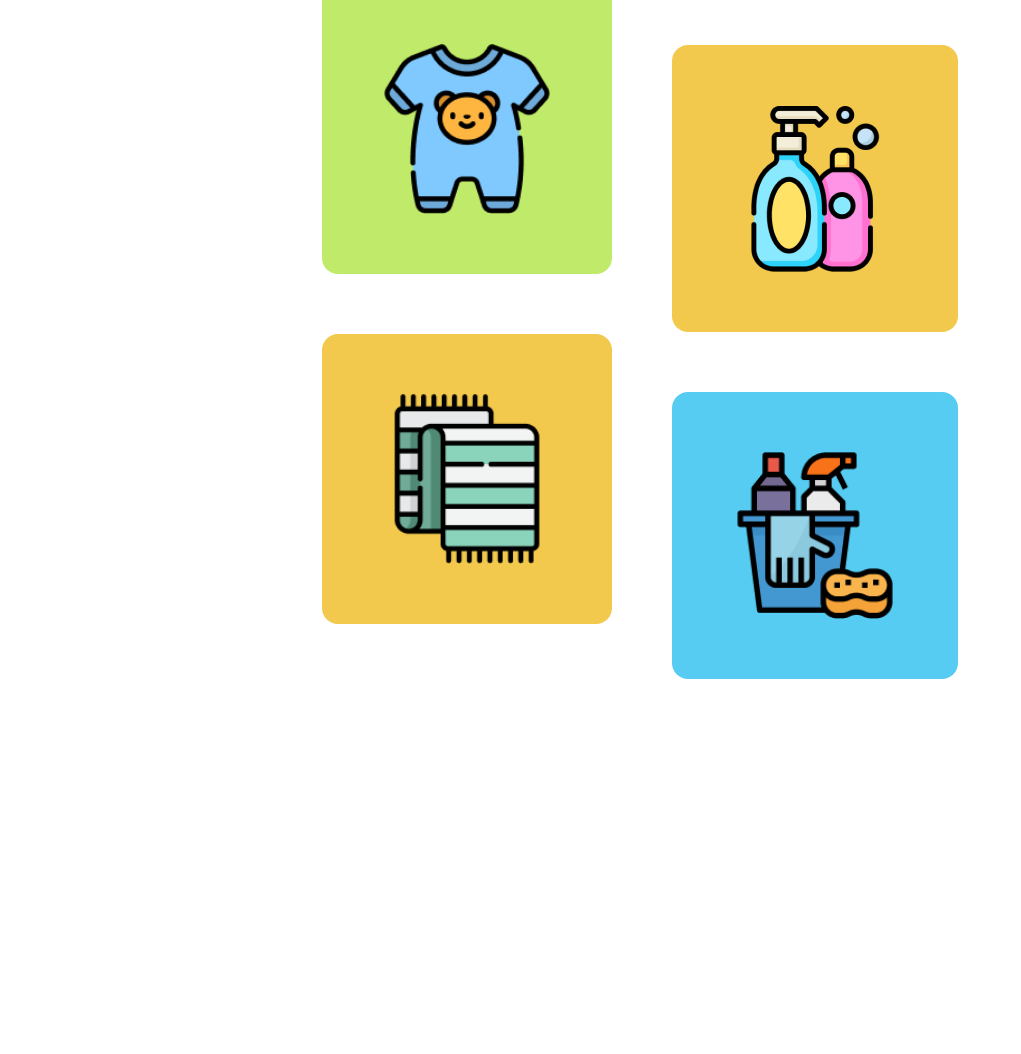
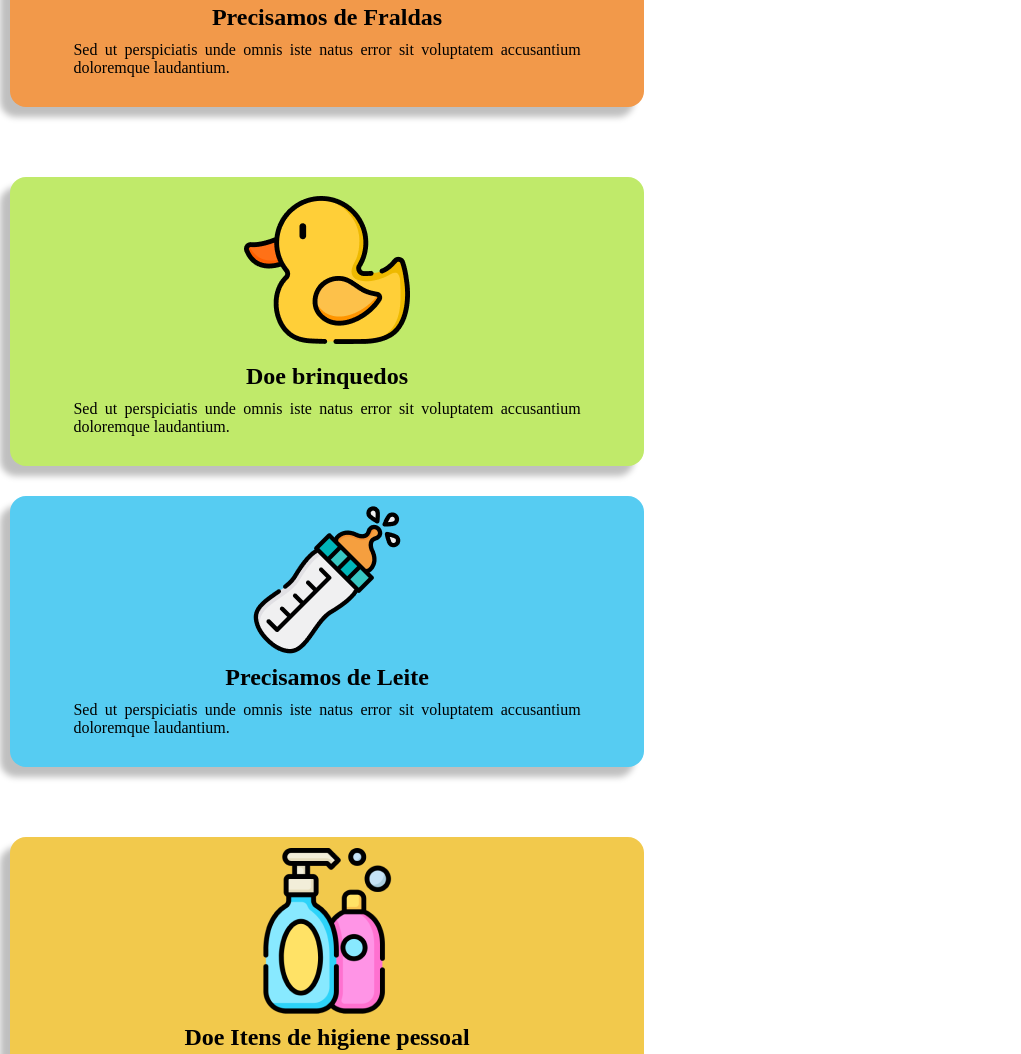
Before and after one commit to hugoharan/Lar-cristao, a plain HTML site: page Index.html in a window 1280 px wide. Shown: the part 2072-3126 px from the top of the page, without its empty margins (0-1021 px from the left). Before the commit the page ends 2781 px from the top, so only its background shows below. Drawn offline with Linux system fonts and the light colour scheme.

Commit message:
Alterou página de Layout

```diff
--- a/Index.html
+++ b/Index.html
@@ -7,6 +7,7 @@
     <link rel="stylesheet" href="index_style.css">
 </head>
 <body>
+
     <header class="flex_row">
         <div class="flex_column">
             <h1 id="titulo">Consectetur adipiscing incididunt ut labore et dolor</h1>
@@ -16,6 +17,7 @@
              <img src="Logo.png" style="padding: 10px;">
         </div>
     </header>
+
     <section id="c1">
         <div>
             <img src="retangulo.png">
@@ -27,6 +29,7 @@
             <button  class="button2" style="vertical-align:middle">QUERO AJUDAR</button>
         </div>
     </section>
+
     <section id="c2">
         <div class="c2_cont">
             <div><img src="Ursinho.png"></div>
@@ -50,45 +53,60 @@
             </div>
         </div>
     </section>
+
     <div class="video">
         <img src="Vídeo.png" style="width: 70%;">
     </div>
-    <section class="A_principal">
-        <div class="A1">
-            <div style="border-radius: 16px; background-color: #F2994A;">
-                <img src="Baby.png" >
-                <h1></h1>
+
+    <section class="A_principal" style="margin-top: 50px;">
+        <div class="A_sec" style="background: #F2994A; box-shadow: -10px 10px 6px rgba(0, 0, 0, 0.25); align-self: flex-start;">
+            <img src="Baby.png" style="margin: 10px;">
+            <h1>Precisamos de Fraldas</h1>
+            <p>Sed ut perspiciatis unde omnis iste natus error sit voluptatem accusantium doloremque laudantium.</p>
         </div>
-            <div style="border-radius: 16px; background-color: #56CCF2;">
-                <img src="mamadeira.png" alt="">
-                <h1></h1>
+        <div class="A_sec" style="background: #C0EA6A; box-shadow: -10px 10px 6px rgba(0, 0, 0, 0.25); align-self: flex-end;margin-top: 70px;">
+            <img src="patinho.png" style="margin: 10px;">
+            <h1>Doe brinquedos</h1>
+            <p>Sed ut perspiciatis unde omnis iste natus error sit voluptatem accusantium doloremque laudantium.</p>
         </div>
-            <div style="border-radius: 16px; background-color:  #C0EA6A;">
-                <img src="roupinha.png" alt="">
-                <h1></h1>
+    </section>
+
+    <section class="A_principal" style="margin-top: 30px;">
+        <div class="A_sec" style="background: #56CCF2; box-shadow: -10px 10px 6px rgba(0, 0, 0, 0.25); align-self: flex-start;">
+            <img src="mamadeira.png" style="margin: 10px;">
+            <h1>Precisamos de Leite</h1>
+            <p>Sed ut perspiciatis unde omnis iste natus error sit voluptatem accusantium doloremque laudantium.</p>
         </div>
-            <div style="border-radius: 16px; background-color: #F2C94C;">
-                <img src="cobertor.png" alt="">
-                <h1></h1>
+        <div class="A_sec" style="background: #F2C94C; box-shadow: -10px 10px 6px rgba(0, 0, 0, 0.25); align-self: flex-end;margin-top: 70px;">
+            <img src="sabao.png" style="margin: 10px;">
+            <h1>Doe Itens de higiene pessoal</h1>
+            <p>Sed ut perspiciatis unde omnis iste natus error sit voluptatem accusantium doloremque laudantium.</p>
         </div>
+    </section>
+
+    <section class="A_principal" style="margin-top: 30px;">
+        <div class="A_sec" style="background: #C0EA6A; box-shadow: -10px 10px 6px rgba(0, 0, 0, 0.25); align-self: flex-start;">
+            <img src="roupinha.png" style="margin: 10px;">
+            <h1>Doe Roupas</h1>
+            <p>Sed ut perspiciatis unde omnis iste natus error sit voluptatem accusantium doloremque laudantium.</p>
         </div>
-        <div class="A2">
-            <div style=" margin-top: 100px; border-radius: 16px; background-color: #C0EA6A;">
-                <img src="patinho.png">
-                <h1></h1>
+        <div class="A_sec" style="background: #F2994A; box-shadow: -10px 10px 6px rgba(0, 0, 0, 0.25); align-self: flex-end;margin-top: 70px;">
+            <img src="sabao.png" style="margin: 10px;">
+            <h1>Doe Livros Infantis</h1>
+            <p>Sed ut perspiciatis unde omnis iste natus error sit voluptatem accusantium doloremque laudantium.</p>
         </div>
-            <div style="border-radius: 16px; background-color: #F2C94C;">
-                <img src="agenda.png">
-                <h1></h1>
+    </section>
+
+    <section class="A_principal" style="margin-top: 30px;">
+        <div class="A_sec" style="background: #F2C94C; box-shadow: -10px 10px 6px rgba(0, 0, 0, 0.25); align-self: flex-start;">
+            <img src="roupinha.png" style="margin: 10px;">
+            <h1>Doe Cobertores e Agasalhos</h1>
+            <p>Sed ut perspiciatis unde omnis iste natus error sit voluptatem accusantium doloremque laudantium.</p>
         </div>
-            <div style="border-radius: 16px; background-color: #F2C94C;">
-                <img src="sabao.png">
-                <h1></h1>
-            </div>
-            <div style="border-radius: 16px; background-color: #56CCF2;">
-                <img src="limpeza.png">
-                <h1></h1>
-            </div>
+        <div class="A_sec" style="background: #56CCF2; box-shadow: -10px 10px 6px rgba(0, 0, 0, 0.25); align-self: flex-end;margin-top: 70px;">
+            <img src="limpeza.png" style="margin: 10px;">
+            <h1>Doe Materiais de Limpeza</h1>
+            <p>Sed ut perspiciatis unde omnis iste natus error sit voluptatem accusantium doloremque laudantium.</p>
         </div>
     </section>
 </body>
--- a/index_style.css
+++ b/index_style.css
@@ -120,29 +120,26 @@ body{
 .A_principal{
     display: flex;
     flex-direction: row;
-    justify-content: center;
+    justify-content: space-between;
+    flex-wrap: wrap;
     flex-grow: 1;
     flex-shrink: 0;
+    margin: 10px;
 }
-.A1{
+.A_principal>div{
+    align-items: center;
+    border-radius: 16px;
+    font-family: Poppins;
+}
+.A_sec{
     display: flex;
     flex-direction: column;
+    font-family: Poppins;
 }
-.A2{
-    display: flex;
-    flex-direction: column;
+.A_sec>p{
+    text-align: justify;
+    width: 80%;
+    margin-top: 10px;
+    margin-bottom: 30px;
+    font-family: Poppins;
 }
-.A1>div{
-    padding: 60px;
-    margin: 30px;
-    border-radius: 16px;
-    display: flex;
-    flex-direction: column;
-}
-.A2>div{
-    padding: 60px;
-    margin: 30px;
-    border-radius: 16px;
-    display: flex;
-    flex-direction: column;
-}
```
Also changed, not shown: Vídeo.png (added). Lines whose indentation alone changed are shown as unchanged.
